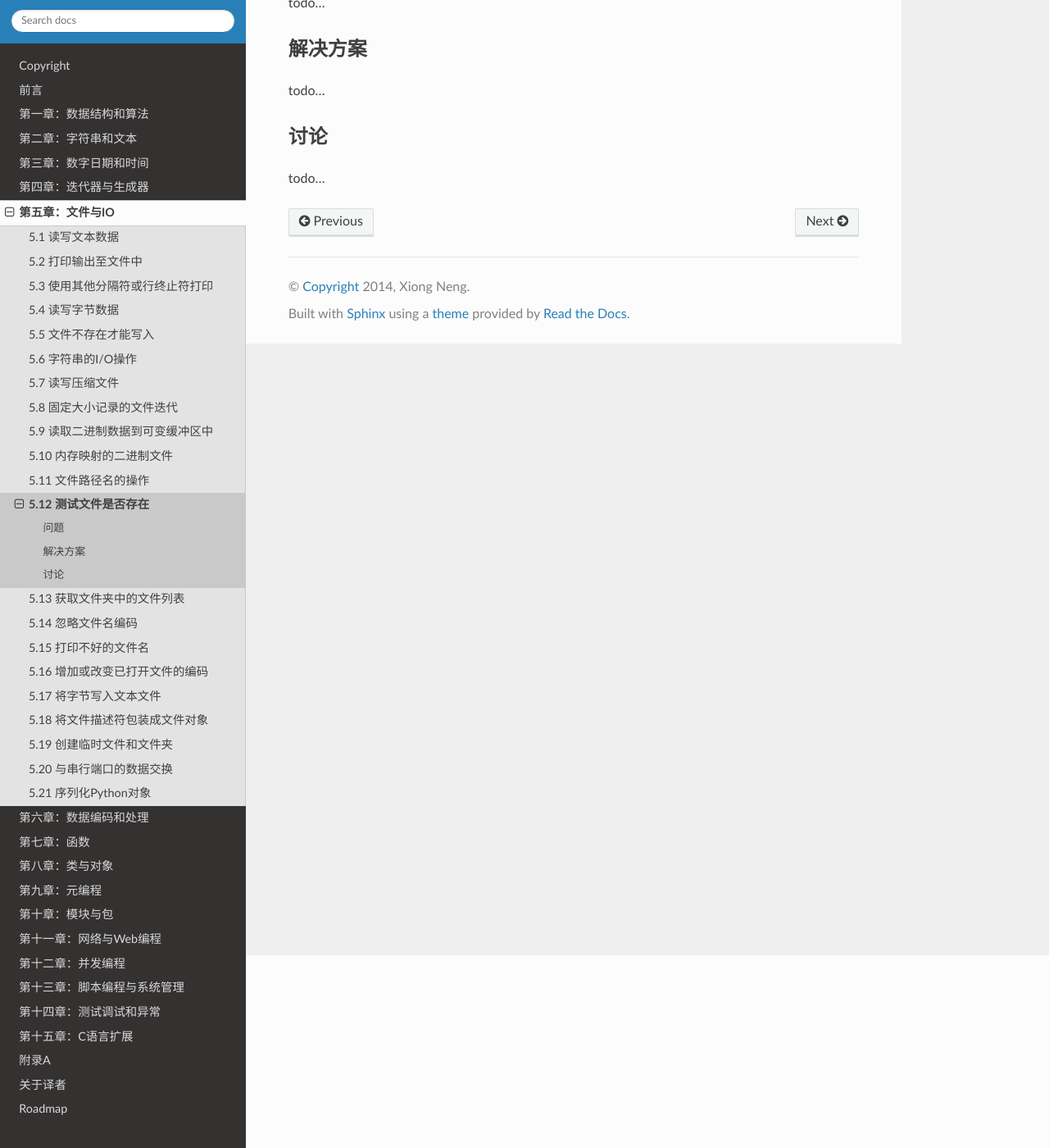
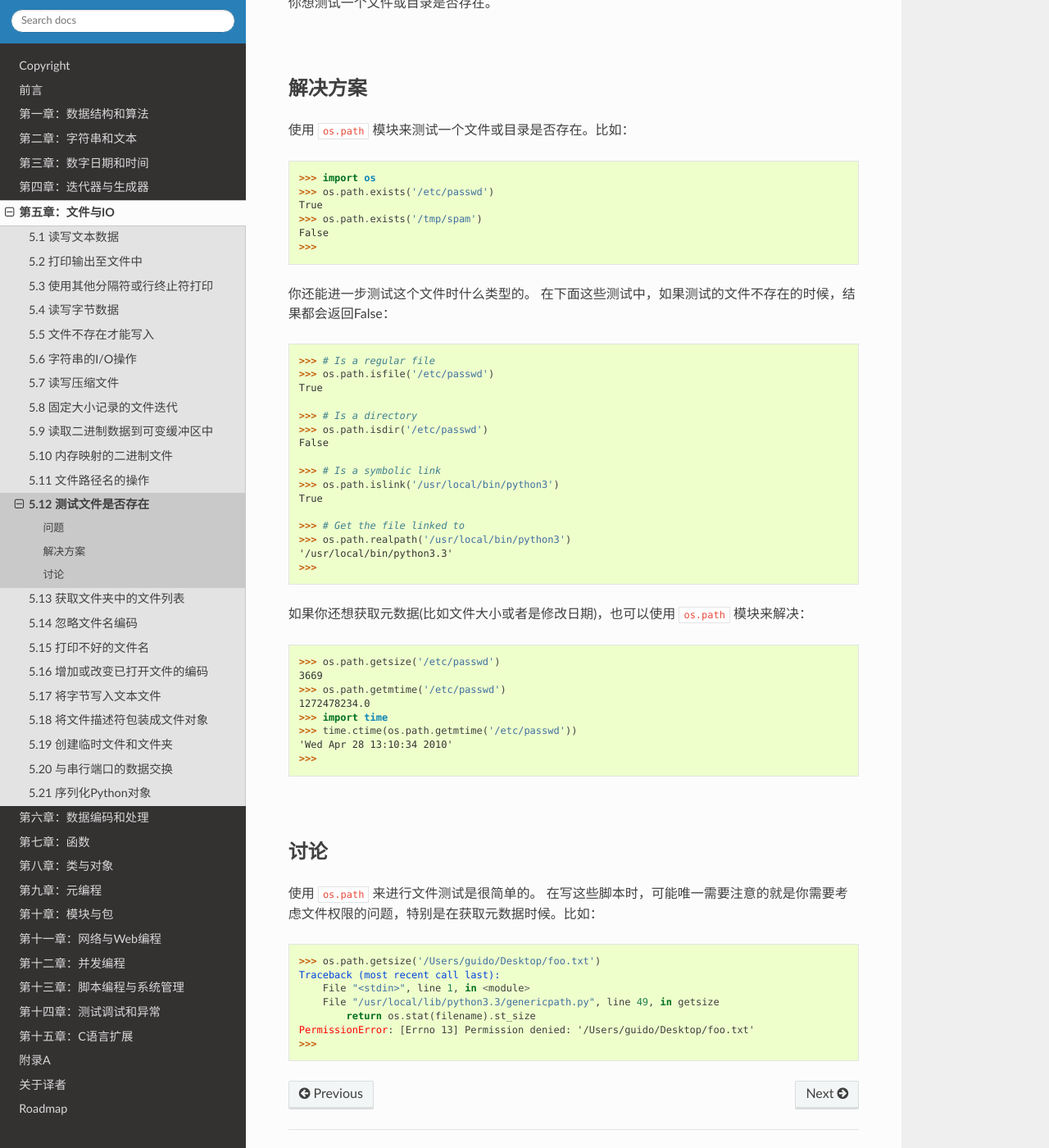
Before and after one commit to yidao620c/python3-cookbook, a Sphinx documentation site: the page built from source/c05/p12_test_for_the_existence_of_file.rst, in a window 1280 px wide and 1400 px high, scrolled down 235 px. Shown: the whole window at 82% size. Built offline with Sphinx 7.4.7 and the Read the Docs theme 2.0.0, drawn with Linux system fonts in a browser that asks for light colours.

Commit message:
5.12小节完成

```diff
--- a/source/c05/p12_test_for_the_existence_of_file.rst
+++ b/source/c05/p12_test_for_the_existence_of_file.rst
@@ -5,14 +5,73 @@
 ----------
 问题
 ----------
-todo...
+你想测试一个文件或目录是否存在。
+
+|
 
 ----------
 解决方案
 ----------
-todo...
+使用 ``os.path`` 模块来测试一个文件或目录是否存在。比如：
+
+.. code-block:: python
+
+    >>> import os
+    >>> os.path.exists('/etc/passwd')
+    True
+    >>> os.path.exists('/tmp/spam')
+    False
+    >>>
+
+你还能进一步测试这个文件时什么类型的。
+在下面这些测试中，如果测试的文件不存在的时候，结果都会返回False：
+
+.. code-block:: python
+
+    >>> # Is a regular file
+    >>> os.path.isfile('/etc/passwd')
+    True
+
+    >>> # Is a directory
+    >>> os.path.isdir('/etc/passwd')
+    False
+
+    >>> # Is a symbolic link
+    >>> os.path.islink('/usr/local/bin/python3')
+    True
+
+    >>> # Get the file linked to
+    >>> os.path.realpath('/usr/local/bin/python3')
+    '/usr/local/bin/python3.3'
+    >>>
+
+如果你还想获取元数据(比如文件大小或者是修改日期)，也可以使用 ``os.path`` 模块来解决：
+
+.. code-block:: python
+
+    >>> os.path.getsize('/etc/passwd')
+    3669
+    >>> os.path.getmtime('/etc/passwd')
+    1272478234.0
+    >>> import time
+    >>> time.ctime(os.path.getmtime('/etc/passwd'))
+    'Wed Apr 28 13:10:34 2010'
+    >>>
+
+|
 
 ----------
 讨论
 ----------
-todo...
+使用 ``os.path`` 来进行文件测试是很简单的。
+在写这些脚本时，可能唯一需要注意的就是你需要考虑文件权限的问题，特别是在获取元数据时候。比如：
+
+.. code-block:: python
+
+    >>> os.path.getsize('/Users/guido/Desktop/foo.txt')
+    Traceback (most recent call last):
+        File "<stdin>", line 1, in <module>
+        File "/usr/local/lib/python3.3/genericpath.py", line 49, in getsize
+            return os.stat(filename).st_size
+    PermissionError: [Errno 13] Permission denied: '/Users/guido/Desktop/foo.txt'
+    >>>
```
Also changed, not shown: 1 other file.
